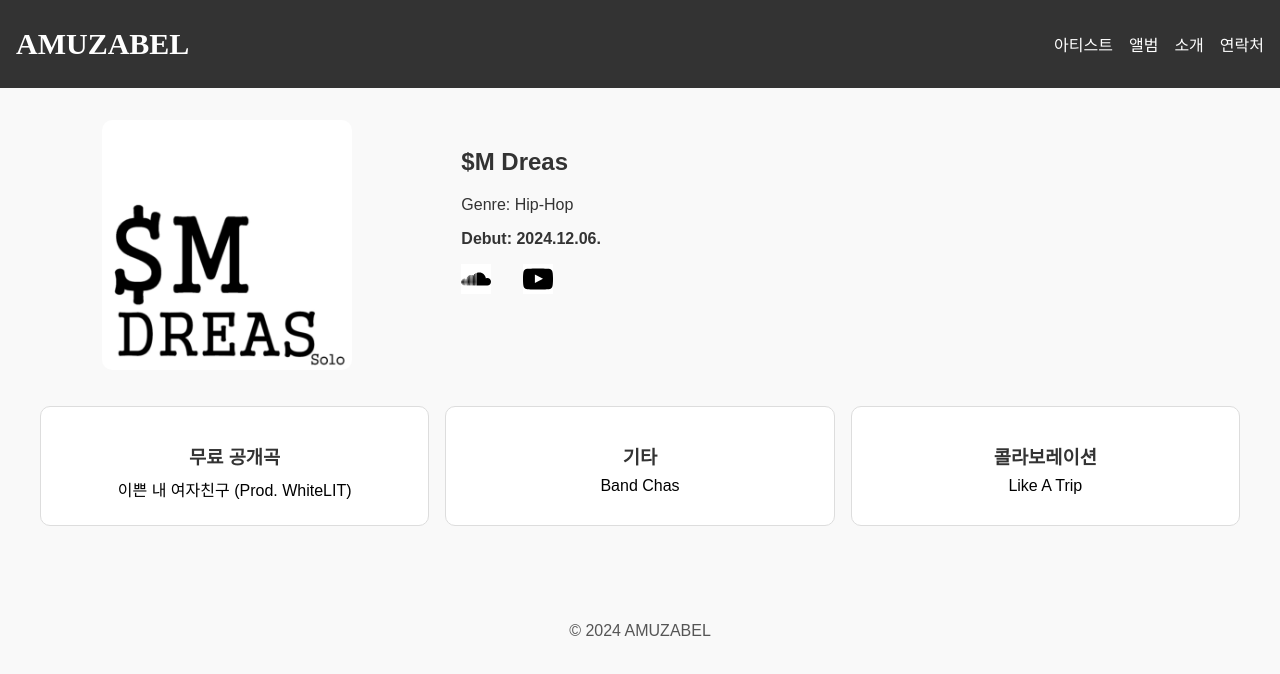
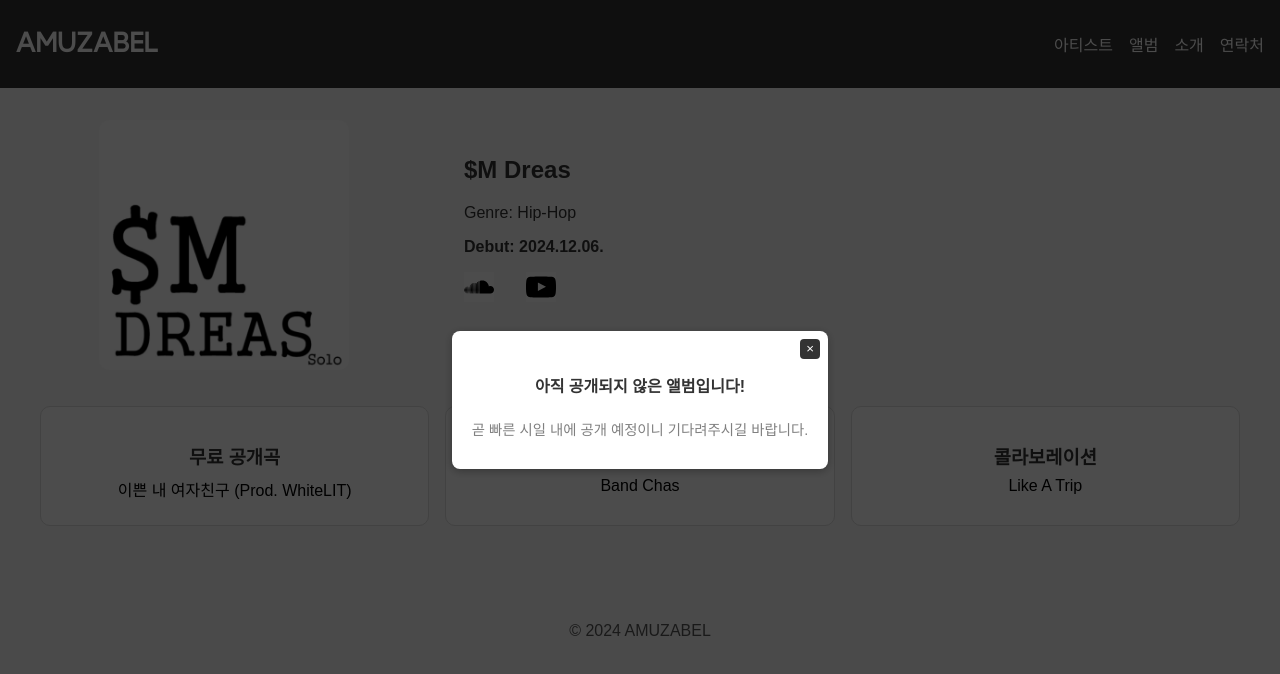
Before and after one commit to maykv/amuzabel, a plain HTML site: page artist/smdreas.html in a window 1280 px wide. Both pictures are taken after a click on the link "Band Chas". Drawn offline with Linux system fonts and the light colour scheme; a web font is replaced by a local one.

Commit message:
Add files via upload

```diff
--- /dev/null
+++ b/artist/popup.js
@@ -0,0 +1,41 @@
+function tobedetermined() {
+    const popup = document.getElementById('popup');
+    popup.style.display = 'flex';
+  }
+
+  // 팝업 닫기
+  function closeTBDpopup() {
+    const popup = document.getElementById('popup');
+    popup.style.display = 'none';
+  }
+
+  // 팝업 외부 클릭 이벤트
+  document.addEventListener('click', function (event) {
+    const popup = document.getElementById('popup');
+    const popupContent = document.querySelector('.popup-container');
+
+    if (
+      popup.style.display === 'flex' &&
+      !popupContent.contains(event.target) &&
+      !event.target.closest('a')
+    ) {
+      closeTBDpopup();
+    }
+  });
+
+  // 팝업 열기
+function openPopup() {
+    document.getElementById('popupOverlay').style.display = 'flex';
+  }
+
+  // 팝업 닫기
+  function closePopup() {
+    document.getElementById('popupOverlay').style.display = 'none';
+  }
+
+  // 마우스 외부 클릭 감지
+  document.getElementById('popupOverlay').addEventListener('click', function (e) {
+    if (e.target === this) {
+      closePopup();
+    }
+  });
--- a/artist/smdreas.html
+++ b/artist/smdreas.html
@@ -28,6 +28,7 @@
             <div class="photo-section">
               <img src="../images/artist/smdreas.png" alt="$M Dreas 사진" class="artist-photo" />
             </div>
+
             <!-- 간단 프로필 영역 -->
             <div class="profile-section">
               <h2>$M Dreas</h2>
@@ -37,11 +38,12 @@
               <!-- SNS 영역 -->
               <div class="sns-icons">
                 <a href="https://soundcloud.com/asm_dreas" target="_blank">
-            <img src="../images/icon/soundcloud.svg" alt="Twitter" class="sns-icon" />
+                  <img src="../images/icon/soundcloud.svg" alt="SoundCloud" class="sns-icon" />
                 </a>
                 <a href="https://youtube.com/@산암드레아스" target="_blank">
                   <img src="../images/icon/youtube.svg" alt="YouTube" class="sns-icon" />
                 </a>
+              </div>
             </div>
           </div>
       </div>
@@ -50,23 +52,32 @@
     <div class="music-section">
         <div class="category">
           <h3>무료 공개곡</h3>
-          <a href="https://www.youtube.com/1kaUtsjdOAs">이쁜 내 여자친구 (Prod. WhiteLIT)</a>
+          <a href="https://www.youtube.com/watch/1kaUtsjdOAs">이쁜 내 여자친구 (Prod. WhiteLIT)</a>
         </div>
 
         <div class="category">
           <h3>기타</h3>
-          <a href="#">Band Chas</a>
+          <a href="#" onclick="tobedetermined(event)">Band Chas</a>
+        </div>
+        <div class="category">
+            <h3>콜라보레이션</h3>
+            <a href="#" onclick="tobedetermined(event)">Like A Trip</a>
         </div>
 
-        <div class="category">
-            <h3>콜라보레이션</h3>
-            <a href="#">Like A Trip</a>
+      </div>
+  </section>
+
+
+<!-- 커스텀 팝업 -->
+<div class="popup-overlay" id="popup">
+    <div class="popup-container">
+      <button class="popup-close" onclick="closeTBDpopup()">×</button>
+      <h4>아직 공개되지 않은 앨범입니다!</h4>
+      <p style="font-size: 0.9em; color: gray;">곧 빠른 시일 내에 공개 예정이니 기다려주시길 바랍니다.</p>
+    </div>
   </div>
 
-
-      </div>
-
-  </section>
+    <script src="popup.js"></script>
 
     <!-- 푸터 영역 -->
     <footer>
--- a/artist/styles.css
+++ b/artist/styles.css
@@ -1,8 +1,8 @@
 /* 폰트 정의 */
 @font-face {
     font-family: 'Rota';
-    src: url('Rota-ExtraBold.woff2') format('woff2'),
-         url('Rota-ExtraBold.woff') format('woff');
+    src: url('../font/Rota-ExtraBold.woff2') format('woff2'),
+         url('../font/Rota-ExtraBold.woff') format('woff');
     font-weight: bold;
     font-style: normal;
   }
@@ -80,21 +80,23 @@ body {
   padding: 2rem;
 }
 
-/* 사진 영역 & 프로필 영역 */
+
+/* 사진 영역 & 프로필 영역 스타일 */
 .photo-profile-container {
     display: flex;
     align-items: flex-start;
-  gap: 2rem;
+    gap: 2rem; /* 사진과 프로필 영역 사이 여백 */
   }
 
   .photo-section {
     flex: 1;
     text-align: center;
+    transition: transform 0.2s ease; /* 부드러운 애니메이션 속도를 조금 조정 */
   }
 
   .profile-section {
     flex: 2;
-  padding: 0.5rem;
+    padding: 1rem;
   }
 
   .artist-photo {
@@ -103,6 +105,9 @@ body {
     border-radius: 10px;
     object-fit: cover;
   }
+
+
+
 
 /* SNS 영역 */
 .sns-icons {
@@ -178,3 +183,110 @@ footer {
 .sns-icon:hover {
     transform: scale(1.1);
 }
+
+/* 팝업 스타일 */
+.popup-overlay {
+    position: fixed;
+    top: 0;
+    left: 0;
+    width: 100%;
+    height: 100%;
+    background: rgba(0, 0, 0, 0.5);
+    display: none; /* 기본적으로 숨김 */
+    justify-content: center;
+    align-items: center;
+    z-index: 1000;
+  }
+
+  .popup-container {
+    background: white;
+    padding: 20px;
+    border-radius: 8px;
+    max-width: 400px;
+    box-shadow: 0 2px 10px rgba(0, 0, 0, 0.3);
+    text-align: center;
+    position: relative;
+  }
+
+  .popup-container p {
+    margin: 10px 0;
+  }
+
+  .popup-close {
+    position: absolute;
+    top: 8px;
+    right: 8px;
+    background: #333;
+    color: white;
+    border: none;
+    border-radius: 4px;
+    width: 20px;
+    height: 20px;
+    cursor: pointer;
+    text-align: center;
+    line-height: 18px;
+  }
+
+  .popup-close:hover {
+    background: #555;
+  }
+
+
+
+/* 사진 영역 스타일 */
+.photo-section {
+    flex: 1;
+    text-align: center;
+    transition: transform 0.3s ease; /* 마우스 호버 시 부드러운 확대 효과 */
+  }
+
+  .photo-section img {
+    width: 100%;
+    max-width: 250px;
+    border-radius: 10px;
+    object-fit: cover;
+    cursor: pointer;
+  }
+
+  /* 팝업 스타일 */
+  .popup-overlay {
+    position: fixed;
+    top: 0;
+    left: 0;
+    width: 100%;
+    height: 100%;
+    background: rgba(0, 0, 0, 0.7);
+    display: none;
+    justify-content: center;
+    align-items: center;
+    z-index: 1000;
+  }
+
+  .popup-container {
+    background: white;
+    padding: 20px;
+    border-radius: 8px;
+    max-width: 500px;
+    box-shadow: 0 2px 10px rgba(0, 0, 0, 0.3);
+    text-align: center;
+    position: relative;
+  }
+
+  .popup-close {
+    position: absolute;
+    top: 8px;
+    right: 8px;
+    background: #333;
+    color: white;
+    border: none;
+    border-radius: 4px;
+    width: 20px;
+    height: 20px;
+    cursor: pointer;
+    text-align: center;
+    line-height: 18px;
+  }
+
+  .popup-close:hover {
+    background: #555;
+  }
--- a/styles.css
+++ b/styles.css
@@ -1,8 +1,8 @@
 /* 폰트 정의 */
 @font-face {
     font-family: 'Rota';
-    src: url('Rota-ExtraBold.woff2') format('woff2'),
-         url('Rota-ExtraBold.woff') format('woff');
+    src: url('./font/Rota-ExtraBold.woff2') format('woff2'),
+         url('./font/Rota-ExtraBold.woff') format('woff');
     font-weight: bold;
     font-style: normal;
     font-display: swap;
```
Also changed, not shown: artist/kyh0108.html (+12 -0 lines), index.html (+16 -14 lines), images/tbdalbum.png (added), images/tbdartist.png (added). Lines whose indentation alone changed are shown as unchanged.
